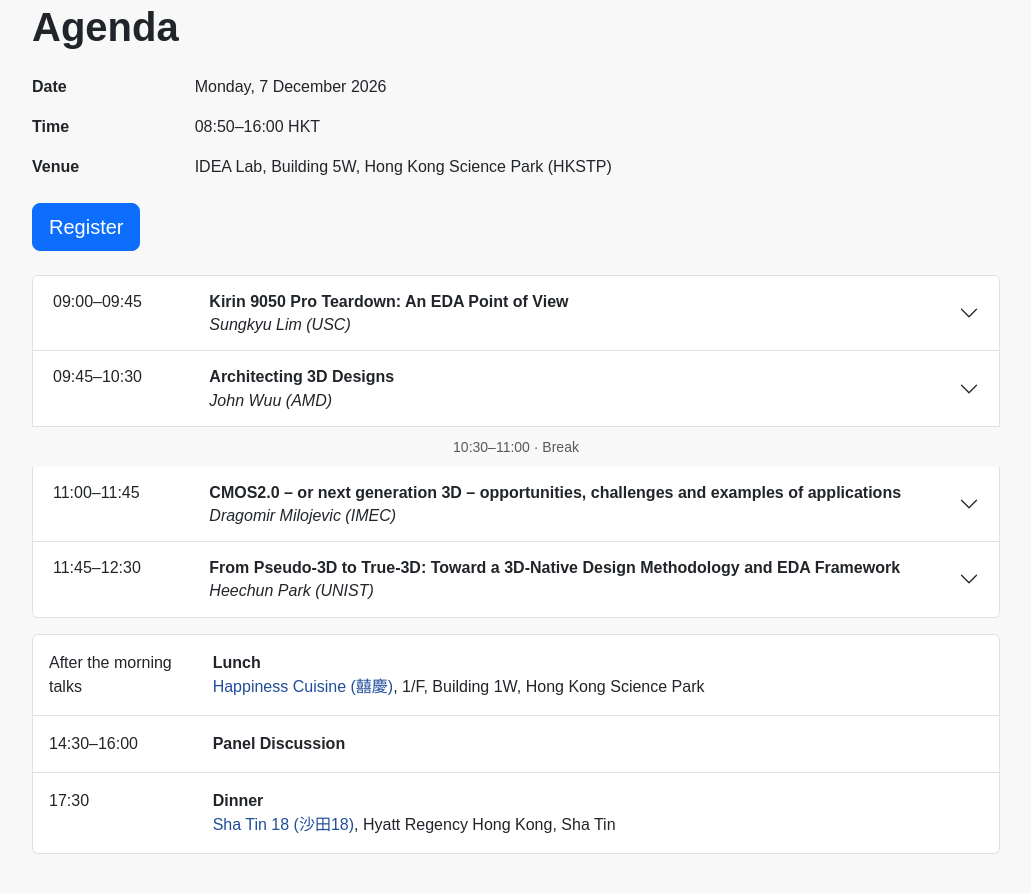
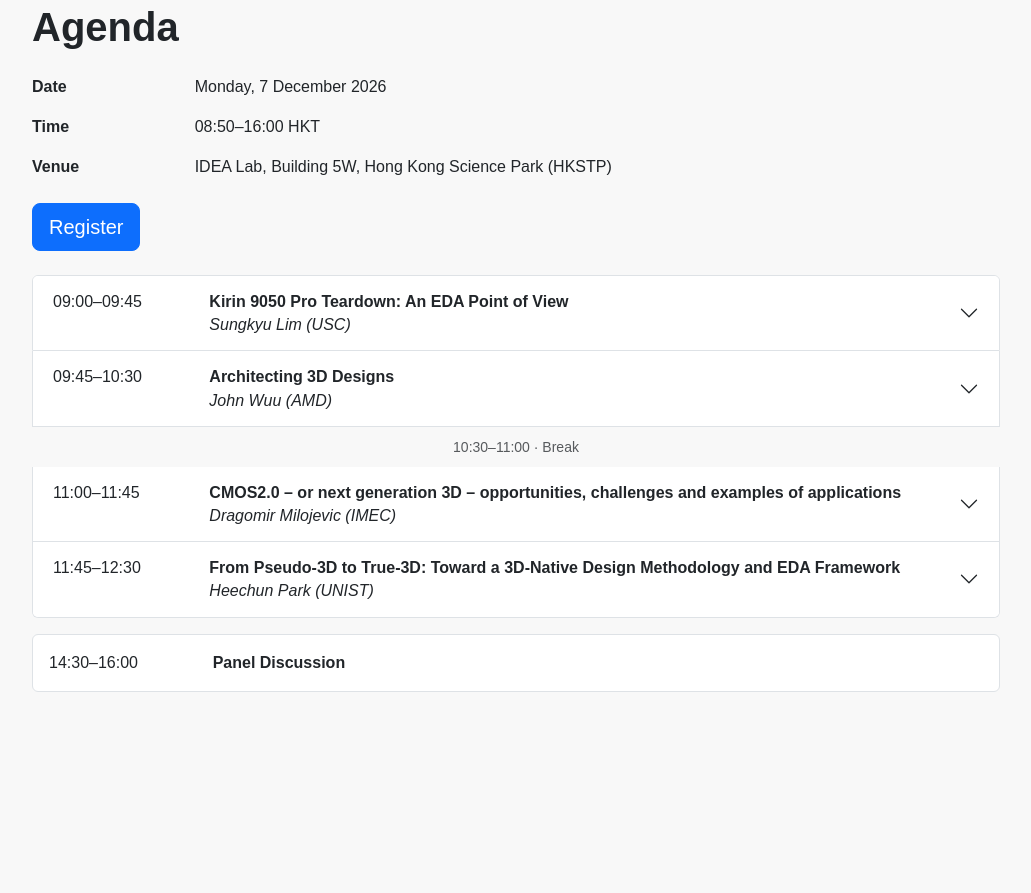
Before and after one commit to allenhzy/icworkshop, a plain HTML site: page index.html in a window 1280 px wide. Shown: the part 273-1166 px from the top of the page, without its empty margins (124-1155 px from the left). After the commit the page ends 1013 px from the top, so only its background shows below. Drawn offline with nearby package versions, Linux system fonts and the light colour scheme.

Commit message:
Remove meals from the workshop agenda

```diff
--- a/index.html
+++ b/index.html
@@ -198,30 +198,10 @@
 
         <ul class="list-group mt-3">
             <li class="list-group-item d-flex flex-column flex-sm-row gap-2 px-3 py-3">
-                <span class="col-sm-3 col-md-2">After the morning talks</span>
-                <div>
-                    <strong class="d-block">Lunch</strong>
-                    <div>
-                        <a href="https://www.hkstp.org/en/park-life/shop-and-dine/dine/happiness-cuisine">Happiness Cuisine
-                            (<span lang="zh-HK">囍慶</span>)</a>, 1/F, Building 1W, Hong Kong Science Park
-                    </div>
-                </div>
-            </li>
-            <li class="list-group-item d-flex flex-column flex-sm-row gap-2 px-3 py-3">
                 <span class="col-sm-3 col-md-2 text-nowrap">
                     <time datetime="14:30">14:30</time>–<time datetime="16:00">16:00</time>
                 </span>
                 <strong>Panel Discussion</strong>
-            </li>
-            <li class="list-group-item d-flex flex-column flex-sm-row gap-2 px-3 py-3">
-                <span class="col-sm-3 col-md-2"><time datetime="17:30">17:30</time></span>
-                <div>
-                    <strong class="d-block">Dinner</strong>
-                    <div>
-                        <a href="https://www.hyatt.com/hyatt-regency/en-US/shahr-hyatt-regency-hong-kong-sha-tin/dining/sha-tin-18">Sha Tin 18
-                            (<span lang="zh-HK">沙田18</span>)</a>, Hyatt Regency Hong Kong, Sha Tin
-                    </div>
-                </div>
             </li>
         </ul>
     </main>
```
